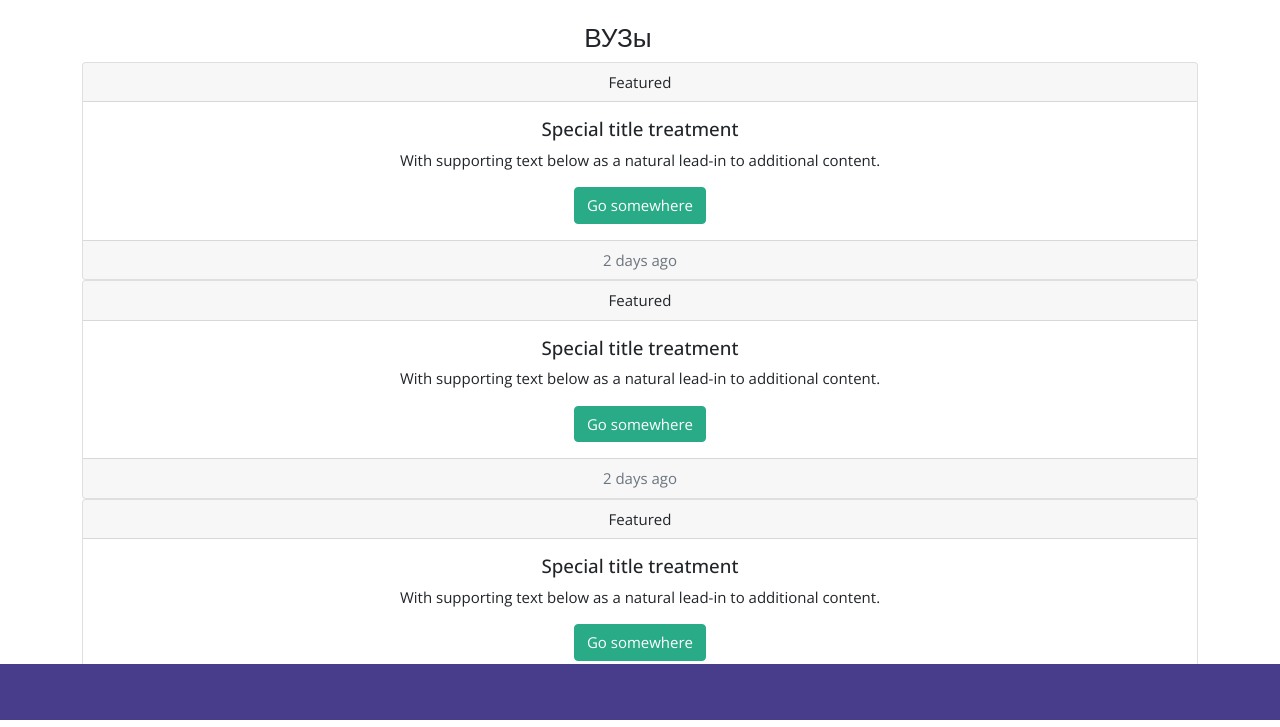
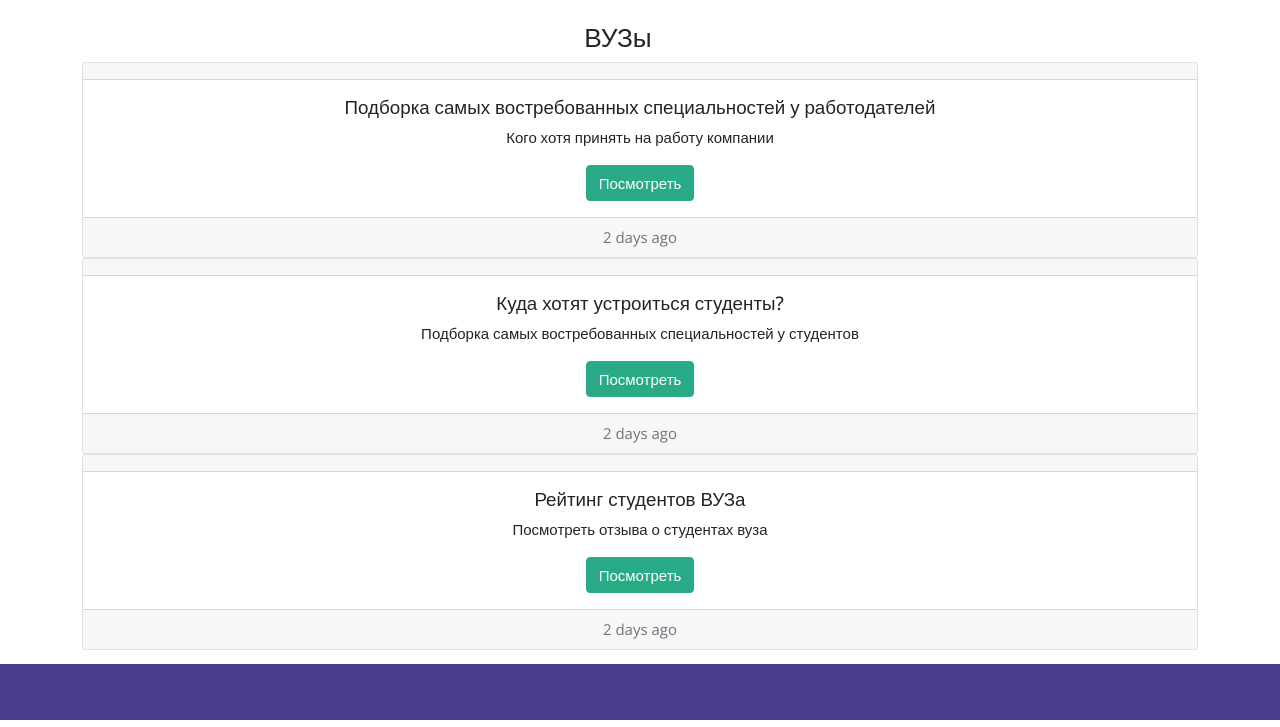
Before and after one commit to zyf2021/SOS, a PHP site: page /univer.php in a window 1280 px wide. Shown: the part 80-807 px from the top of the page. Run offline with PHP 8.4, Linux system fonts and the light colour scheme.

Commit message:
Univer.php

```diff
--- a/univer.php
+++ b/univer.php
@@ -7,12 +7,12 @@
     <h3 style="margin-left:45%; font-family: unset;">ВУЗы</h3>
     <div class="card text-center">
       <div class="card-header">
-        Featured
+
       </div>
       <div class="card-body">
-        <h5 class="card-title">Special title treatment</h5>
-        <p class="card-text">With supporting text below as a natural lead-in to additional content.</p>
-        <a href="#" class="btn btn-primary">Go somewhere</a>
+        <h5 class="card-title">Подборка самых востребованных специальностей у работодателей</h5>
+        <p class="card-text">Кого хотя принять на работу компании</p>
+        <a href="#" class="btn btn-primary">Посмотреть</a>
       </div>
       <div class="card-footer text-muted">
         2 days ago
@@ -20,12 +20,12 @@
     </div>
     <div class="card text-center">
       <div class="card-header">
-        Featured
+
       </div>
       <div class="card-body">
-        <h5 class="card-title">Special title treatment</h5>
-        <p class="card-text">With supporting text below as a natural lead-in to additional content.</p>
-        <a href="#" class="btn btn-primary">Go somewhere</a>
+        <h5 class="card-title">Куда хотят устроиться студенты?</h5>
+        <p class="card-text">Подборка самых востребованных специальностей у студентов</p>
+        <a href="#" class="btn btn-primary">Посмотреть</a>
       </div>
       <div class="card-footer text-muted">
         2 days ago
@@ -33,12 +33,12 @@
     </div>
     <div class="card text-center">
       <div class="card-header">
-        Featured
+
       </div>
       <div class="card-body">
-        <h5 class="card-title">Special title treatment</h5>
-        <p class="card-text">With supporting text below as a natural lead-in to additional content.</p>
-        <a href="#" class="btn btn-primary">Go somewhere</a>
+        <h5 class="card-title">Рейтинг студентов ВУЗа</h5>
+        <p class="card-text">Посмотреть отзыва о студентах вуза</p>
+        <a href="#" class="btn btn-primary">Посмотреть</a>
       </div>
       <div class="card-footer text-muted">
         2 days ago
```
